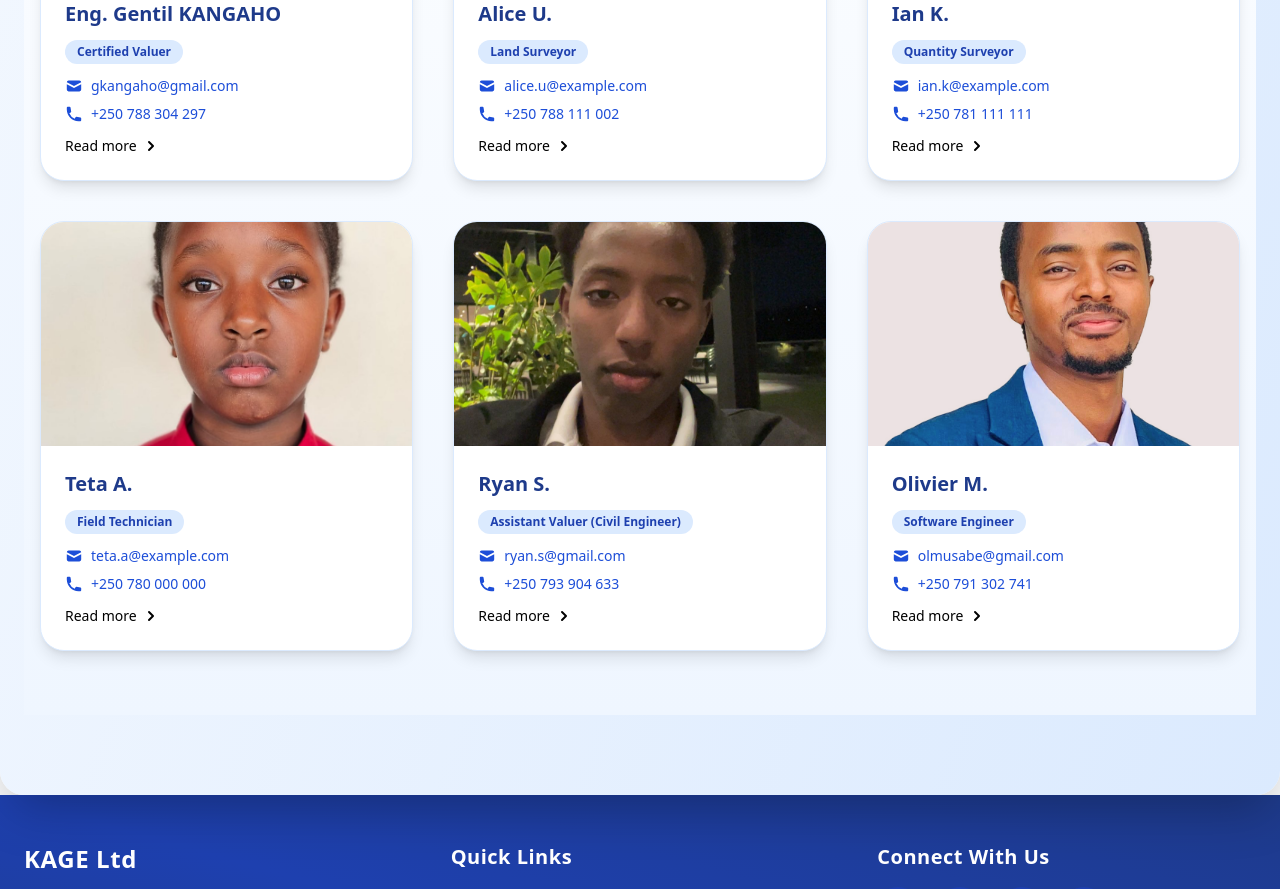
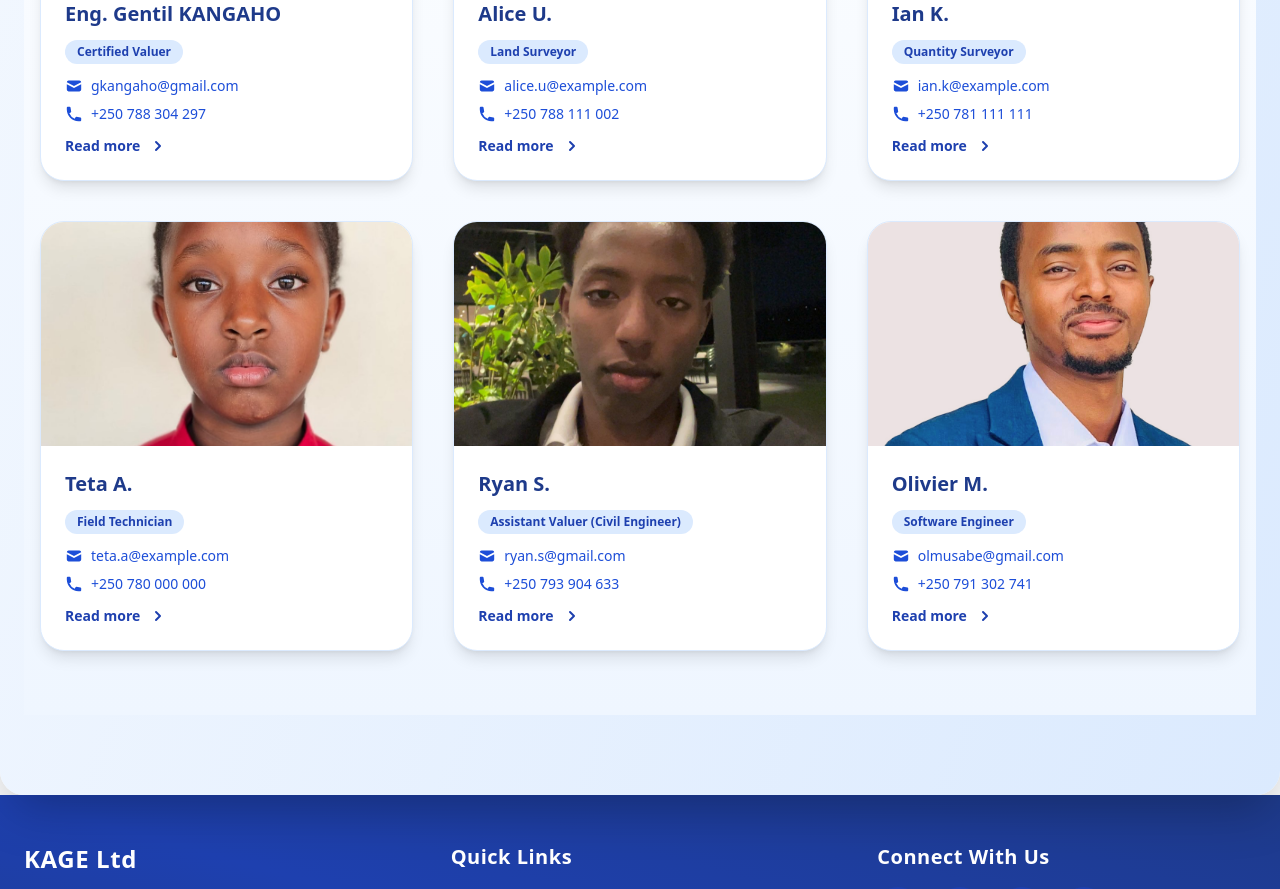
Before and after one commit to OliQuavious/kage-ltd-website, a React (Create React App) app: page /about in a window 1280 px wide. Shown: the part 2740-3629 px from the top of the page. Built offline with nearby package versions, Linux system fonts and the light colour scheme.

Commit message:
update about

```diff
--- a/src/pages/About.jsx
+++ b/src/pages/About.jsx
@@ -364,13 +364,15 @@ const toggleExpand = (index) => {
 
                 {/* Read More Toggle */}
                {isLong && (
-  <Link
+ <Link
   to={`/team-member/${member.id}`}
-  className="mt-2 inline-flex items-center gap-1 text-black text-sm font-medium hover:underline focus:outline-none"
+  className="mt-4 inline-flex items-center gap-2 text-blue-800 text-sm font-semibold transition-all duration-300 hover:text-blue-600 hover:translate-x-1 focus:outline-none group"
   aria-label={`Read more about ${member.name}`}
 >
-  Read more <HiChevronRight className="w-5 h-5" />
+  <span className="group-hover:underline">Read more</span>
+  <HiChevronRight className="w-5 h-5 transition-transform duration-300 group-hover:translate-x-1" />
 </Link>
+
 )}
 
                 {/* Bio */}
```
